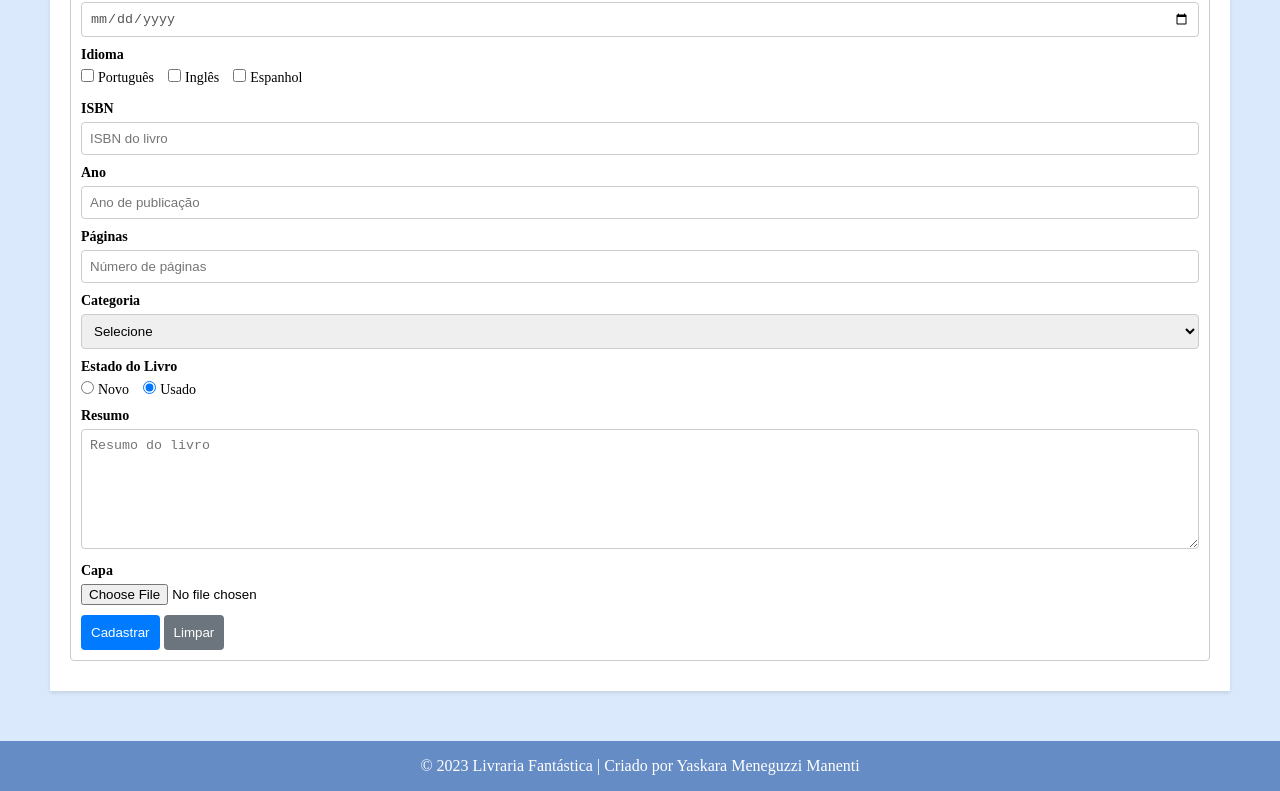
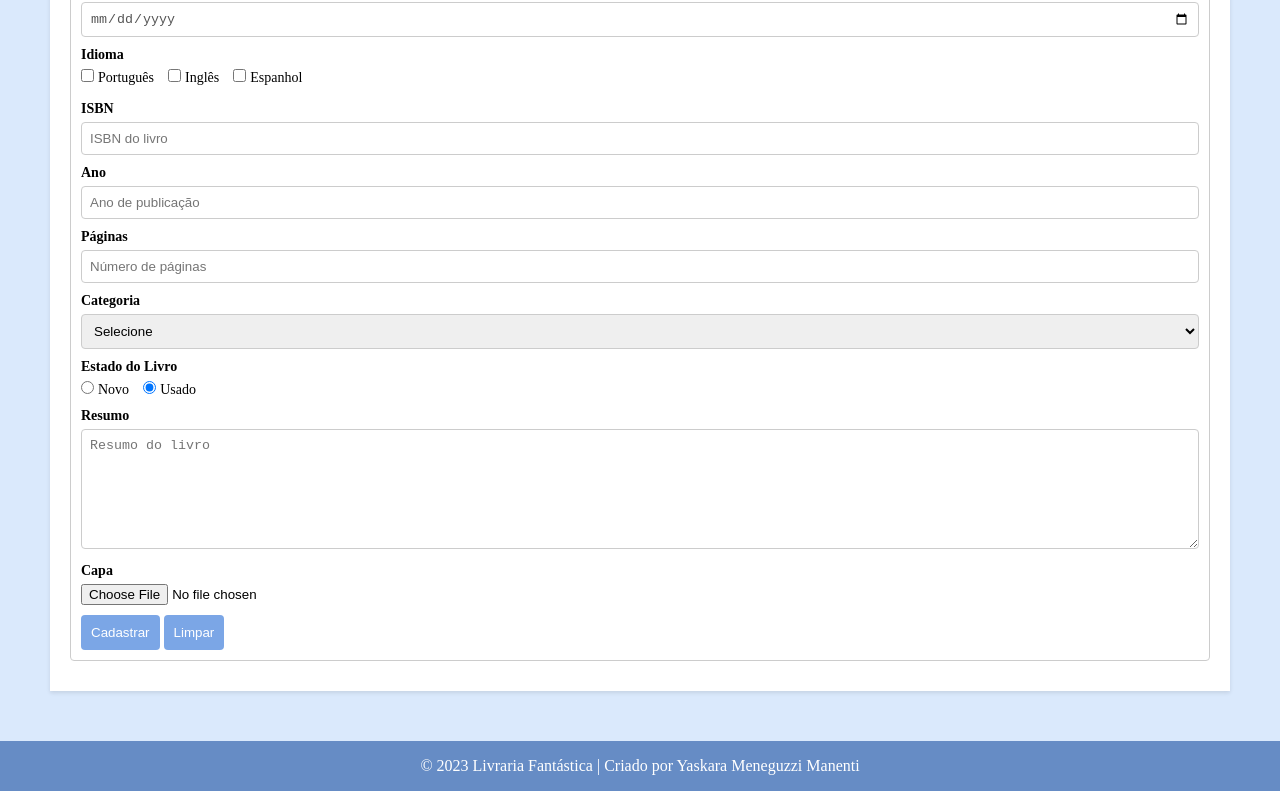
Before and after one commit to yaskaramanenti/livraria, a plain HTML site: page cadastro.html in a window 1280 px wide. Shown: the part 458-1249 px from the top of the page. Drawn offline with Linux system fonts and the light colour scheme; a web font is replaced by a local one.

Commit message:
mudei a cor dos botões

```diff
--- a/estilos.css
+++ b/estilos.css
@@ -175,7 +175,7 @@ input[type="number"] {
   }
 
   button {
-    background-color: #007bff;
+    background-color: #7ba6e6;
     color: white;
     border: none;
     border-radius: 4px;
@@ -185,10 +185,10 @@ input[type="number"] {
 
 
   button[type="reset"] {
-    background-color: #6c757d;
+    background-color: #7ba6e6;
   }
 
 
   button:hover {
-    background-color: #0056b3;
+    background-color: #51659c;
   }
```
